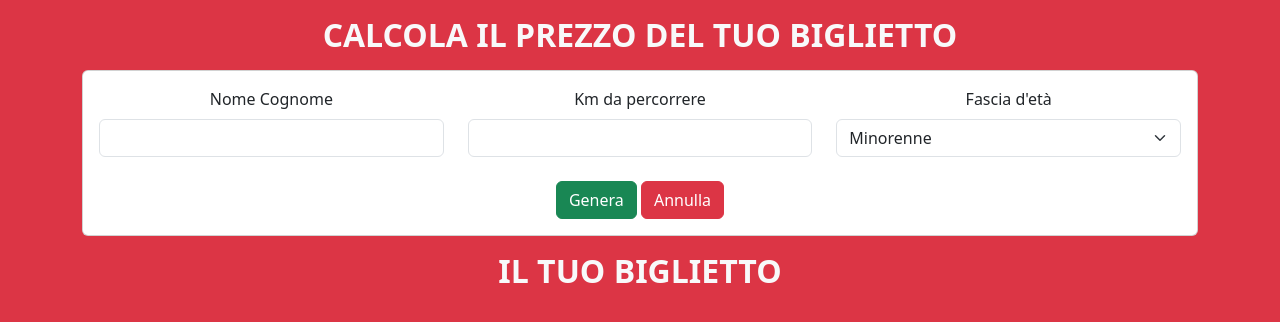
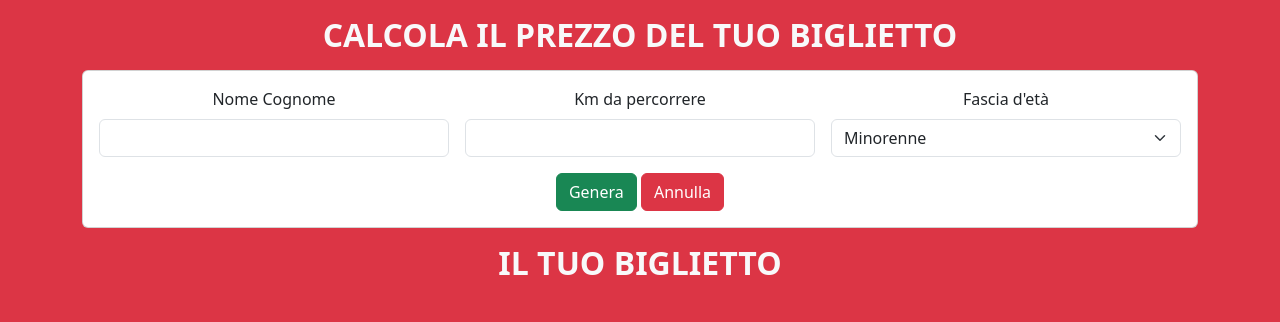
Before and after one commit to Federico-Zorzi/js-biglietto-treno-form, a plain HTML site: page index.html in a window 1280 px wide. Drawn offline with nearby package versions, Linux system fonts and the light colour scheme.

Commit message:
user data control

```diff
--- a/index.html
+++ b/index.html
@@ -48,30 +48,31 @@
             </h2>
             <div class="card">
               <div class="card-body">
-                <!-- input fields -->
-                <div class="row mb-4">
-                  <div class="col">
+                <form id="create-ticket" class="row g-3">
+                  <div class="col-md-4">
                     <label for="fullname" class="form-label"
-                      >Nome Cognome
-                    </label>
+                      >Nome Cognome</label
+                    >
                     <input
                       type="text"
+                      class="form-control"
                       id="fullname"
-                      class="form-control"
                       required
                     />
                   </div>
-                  <div class="col">
+                  <div class="col-md-4">
                     <label for="km-to-do" class="form-label"
-                      >Km da percorrere
-                    </label>
+                      >Km da percorrere</label
+                    >
                     <input
                       type="number"
+                      class="form-control"
                       id="km-to-do"
-                      class="form-control"
                       required
                     />
                   </div>
+
+                  <div class="col-md-4">
                     <div class="col">
                       <label for="age-range" class="form-label"
                         >Fascia d'età
@@ -84,8 +85,9 @@
                     </div>
                   </div>
 
+                  <div class="col-12">
                     <button
-                  type="button"
+                      type="submit"
                       id="create-ticket-button"
                       class="btn btn-success"
                     >
@@ -99,6 +101,8 @@
                     >
                       Annulla
                     </button>
+                  </div>
+                </form>
               </div>
             </div>
           </div>
--- a/js/script.js
+++ b/js/script.js
@@ -2,7 +2,7 @@ const userFullnameEl = document.getElementById("fullname");
 const kmToDoEl = document.getElementById("km-to-do");
 const ageRangeEl = document.getElementById("age-range");
 
-const createTicketButton = document.getElementById("create-ticket-button");
+const createTicket = document.getElementById("create-ticket");
 const cancelDataButton = document.getElementById("cancel-data-button");
 
 const ticket = document.getElementById("ticket");
@@ -40,9 +40,10 @@ const cancelData = () => {
 };
 
 // Create ticket button
-createTicketButton.addEventListener("click", () => {
+createTicket.addEventListener("submit", (event) => {
+  event.preventDefault();
   const userFullname = userFullnameEl.value;
-  const kmToDo = parseInt(kmToDoEl.value);
+  const kmToDo = kmToDoEl.value ? parseInt(kmToDoEl.value) : 0;
   const ageRange = ageRangeEl.value;
 
   let typeOfTicket = `Biglietto Standard`;
```
Lines whose indentation alone changed are shown as unchanged.
